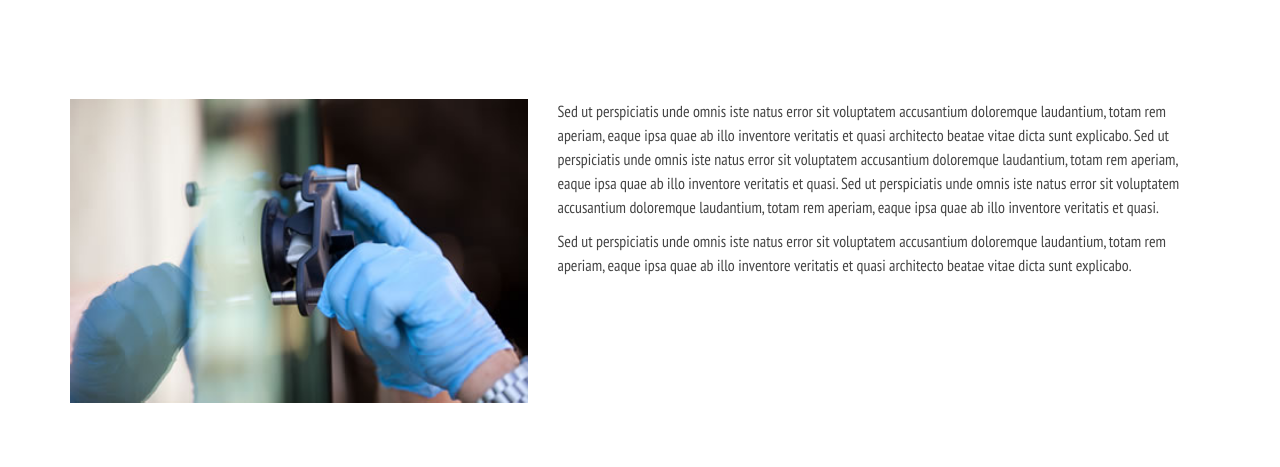
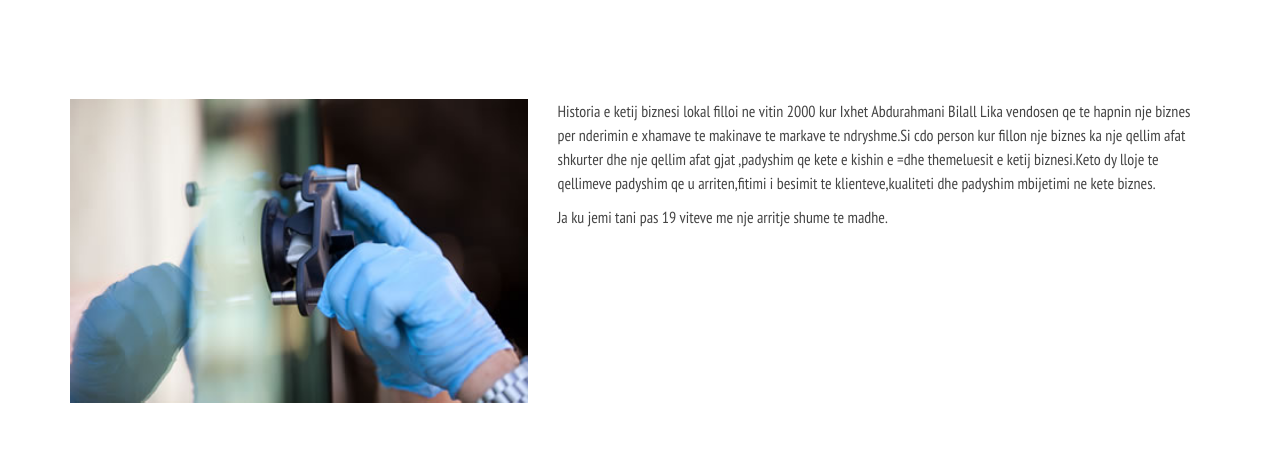
Before and after one commit to olimpiail/autoglassolimpiail, a plain HTML site: page rethnesh.html in a window 1280 px wide. Shown: the part 333-800 px from the top of the page. Drawn offline with nearby package versions, Linux system fonts and the light colour scheme; some packages are replaced by stand-ins of ours.

Commit message:
Update rethnesh.html

```diff
--- a/rethnesh.html
+++ b/rethnesh.html
@@ -151,8 +151,8 @@
                </div>
                <div class="col-md-7">
                    <div class="about-text">
-                       <p>Sed ut perspiciatis unde omnis iste natus error sit voluptatem accusantium doloremque laudantium, totam rem aperiam, eaque ipsa quae ab illo inventore veritatis et quasi architecto beatae vitae dicta sunt explicabo. Sed ut perspiciatis unde omnis iste natus error sit voluptatem accusantium doloremque laudantium, totam rem aperiam, eaque ipsa quae ab illo inventore veritatis et quasi. Sed ut perspiciatis unde omnis iste natus error sit voluptatem accusantium doloremque laudantium, totam rem aperiam, eaque ipsa quae ab illo inventore veritatis et quasi.</p>
-                       <p>Sed ut perspiciatis unde omnis iste natus error sit voluptatem accusantium doloremque laudantium, totam rem aperiam, eaque ipsa quae ab illo inventore veritatis et quasi architecto beatae vitae dicta sunt explicabo.</p>
+                       <p>Historia e ketij biznesi lokal filloi ne vitin 2000 kur Ixhet Abdurahmani Bilall Lika vendosen qe te hapnin nje biznes per nderimin e xhamave te makinave te markave te ndryshme.Si cdo person kur fillon nje biznes ka nje qellim afat shkurter dhe nje qellim afat gjat ,padyshim qe kete  e kishin e =dhe themeluesit e ketij biznesi.Keto dy lloje te qellimeve  padyshim qe u arriten,fitimi i besimit te klienteve,kualiteti dhe padyshim mbijetimi ne kete biznes.</p>
+                       <p>Ja ku jemi tani pas 19 viteve me nje arritje shume te madhe.</p>
                    </div>
                    </div>
 
```
